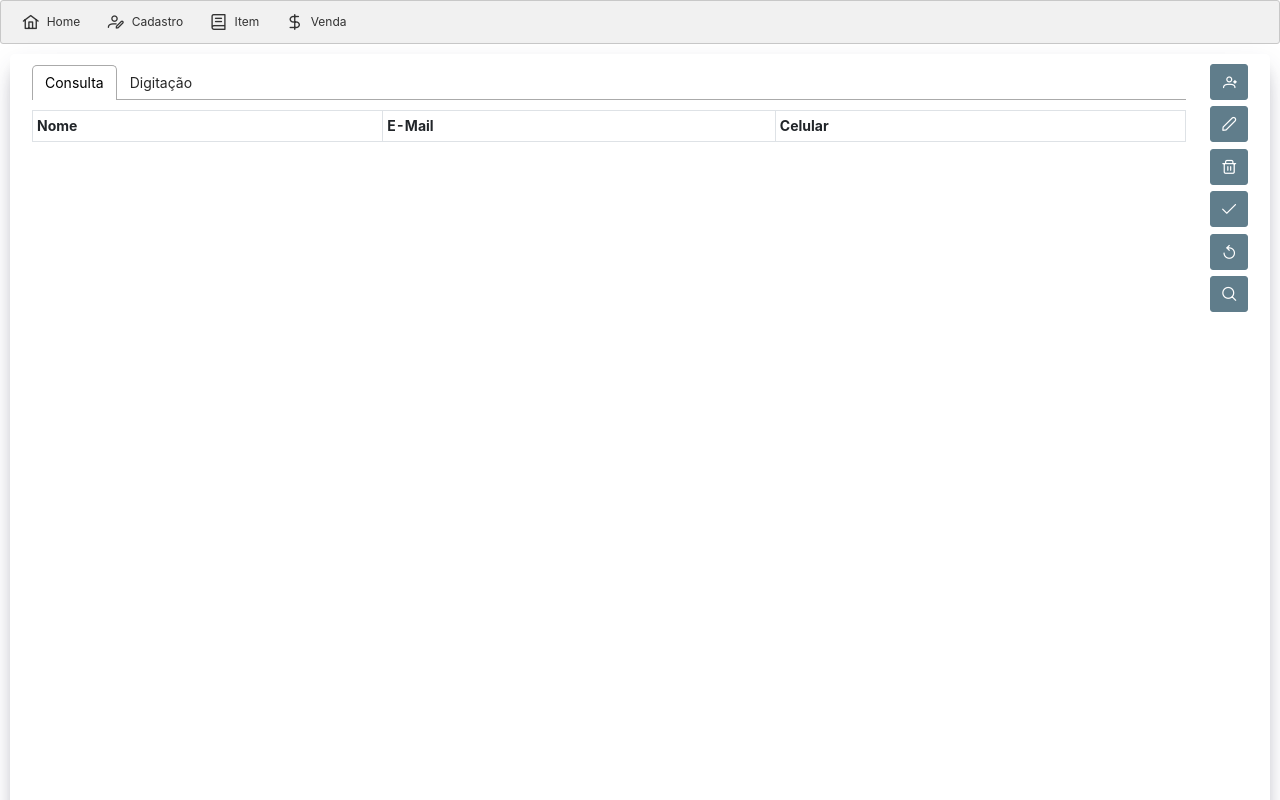
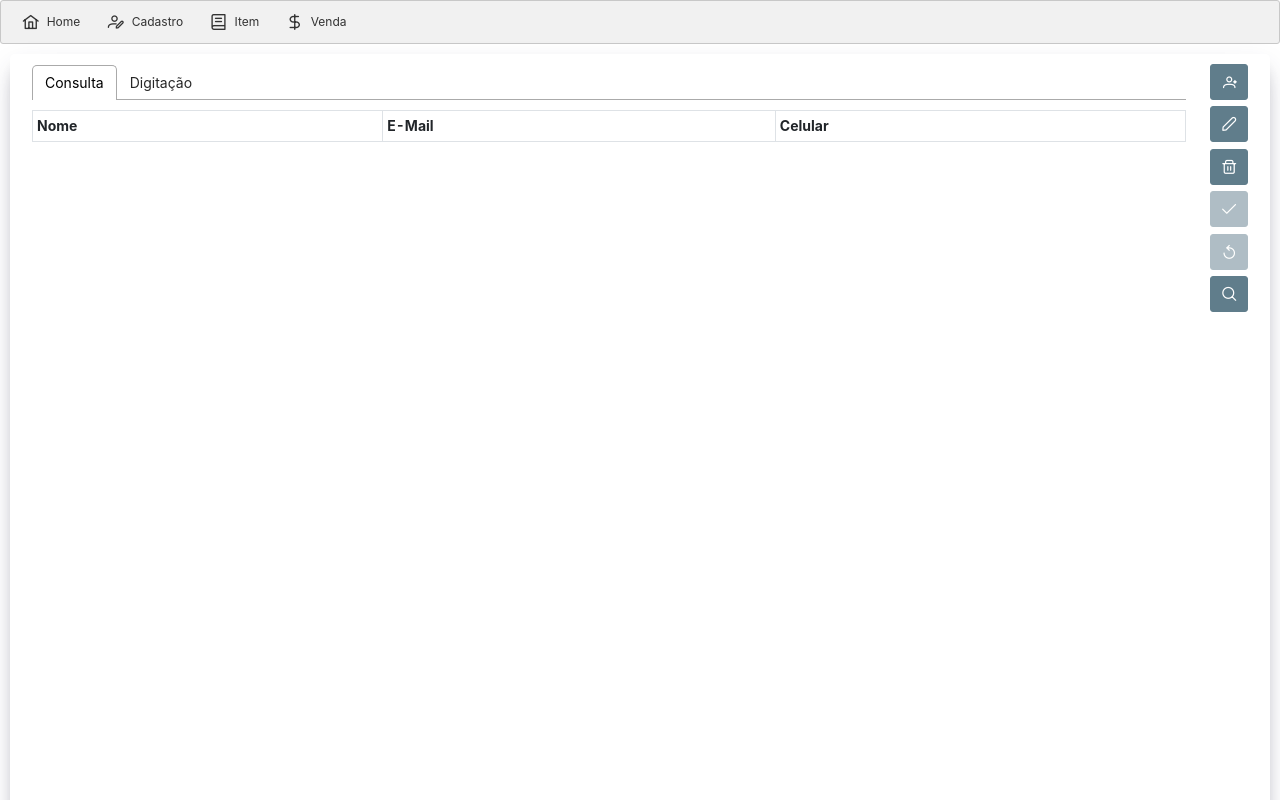
Before and after one commit to hugosilvasbo/js-system, a React (Create React App) app: page /cadastro/pessoa in a window 1280 px wide. Built offline with nearby package versions, Linux system fonts and the light colour scheme.

Commit message:
Organizações e controle dos enables dos components

```diff
--- a/src/components/antdesign/CheckBoxAntd.tsx
+++ b/src/components/antdesign/CheckBoxAntd.tsx
@@ -5,6 +5,7 @@ interface IProps {
     hookFormRegister: any,
     hookFormControl: any,
     caption: string,
+    disabled: boolean,
     id?: any
 }
 
@@ -18,6 +19,7 @@ const CheckBoxAntd = (props: IProps) => (
                     onChange={onChange}
                     ref={{ ...props.hookFormRegister }}
                     id={name}
+                    disabled={props.disabled}
                     checked={value}>{props.caption}</Checkbox>
             )}
         />
--- a/src/components/antdesign/InputPasswordAntd.tsx
+++ b/src/components/antdesign/InputPasswordAntd.tsx
@@ -8,6 +8,7 @@ interface IProps {
     hookFormErrors: any,
     hookFormControl: any,
     caption: string,
+    disabled: boolean,
     id?: any
 }
 
@@ -26,6 +27,7 @@ const InputPassword = (props: IProps) => (
                         onBlur={onBlur}
                         onChange={onChange}
                         value={value}
+                        disabled={props.disabled}
                         placeholder={props.caption}
                     />
                 )}
--- a/src/components/antdesign/InputTextAntd.tsx
+++ b/src/components/antdesign/InputTextAntd.tsx
@@ -7,6 +7,7 @@ interface IProps {
     hookFormErrors: any,
     hookFormControl: any,
     caption: string,
+    disabled: boolean,
     id?: any
 }
 
@@ -26,6 +27,7 @@ const InputText = (props: IProps) => {
                         onBlur={onBlur}
                         onChange={onChange}
                         value={value}
+                        disabled={props.disabled}
                     />
                 )}
             />
--- a/src/components/TableBootstrap.tsx
+++ b/src/components/bootstrap/TableBootstrap.tsx
@@ -1,5 +1,4 @@
 import _ from 'lodash';
-import { useEffect } from 'react';
 import Table from 'react-bootstrap/Table';
 
 interface IDefault {
--- a/src/components/FrameCadButtons.tsx
+++ b/src/components/mine/FrameCadButtons.tsx
@@ -10,7 +10,8 @@ interface IProps {
         formControl?: string
     }
     onClickCancel?: any,
-    onClickSearch?: any
+    onClickSearch?: any,
+    inEdition: boolean
 }
 
 const FrameCadButtons = (props: IProps) => {
@@ -54,6 +55,22 @@ const FrameCadButtons = (props: IProps) => {
         }
     ]
 
+    function disableControl(key: string) {
+        let disable;
+        switch (key) {
+            case "new_button":
+            case "edit_button":
+            case "delete_button":
+            case "search_button":
+                disable = props.inEdition;
+                break;
+            default:
+                disable = !props.inEdition;
+                break;
+        }
+        return disable;
+    }
+
     return (
         <Container>
             {
@@ -67,13 +84,15 @@ const FrameCadButtons = (props: IProps) => {
                                 key={b.key}
                                 form={b.formcontrol}
                                 style={{ marginBottom: '0.4rem' }}
-                                onClick={() => b.onClick()} />
+                                onClick={() => b.onClick()}
+                                disabled={disableControl(b.key)}
+                            />
                         </Row>
                         : ''
                 })
             }
 
-        </Container>
+        </Container >
     )
 }
 
--- a/src/pages/cadastro/Pessoa.tsx
+++ b/src/pages/cadastro/Pessoa.tsx
@@ -10,9 +10,9 @@ import constantes from '../../assets/jsConstantes.json';
 import CheckBoxAntd from '../../components/antdesign/CheckBoxAntd';
 import InputPassword from '../../components/antdesign/InputPasswordAntd';
 import InputText from '../../components/antdesign/InputTextAntd';
-import ConfirmDialogPrime from '../../components/ConfirmDialogPrime';
-import FrameCadButtons from '../../components/FrameCadButtons';
-import TableBootstrap from '../../components/TableBootstrap';
+import ConfirmDialogPrime from '../../components/primereact/ConfirmDialogPrime';
+import FrameCadButtons from '../../components/mine/FrameCadButtons';
+import TableBootstrap from '../../components/bootstrap/TableBootstrap';
 import '../../style/vars.scss';
 
 const Pessoa = () => {
@@ -31,6 +31,7 @@ const Pessoa = () => {
     const [data, setData] = useState({});
     const [dialogDelete, setDialogDelete] = useState(false);
     const [deletePerson, setDeletePerson] = useState(false);
+    const [inEdition, setInEdition] = useState(false)
 
     useEffect(() => {
         if (deletePerson) {
@@ -48,6 +49,7 @@ const Pessoa = () => {
     }, [deletePerson])
 
     const onClickNew = () => {
+        setInEdition(true)
         reset();
     }
 
@@ -72,6 +74,8 @@ const Pessoa = () => {
             toast.success(res.data.message)
         } catch (error) {
             toast.error('' + error);
+        } finally {
+            setInEdition(false)
         }
     }
 
@@ -102,7 +106,7 @@ const Pessoa = () => {
                                 hookFormErrors={errors}
                                 hookFormRegister={{ ...register('name', { required: 'Nome é obrigatório!' }) }}
                                 id={'name'}
-
+                                disabled={!inEdition}
                             />
                         </Col>
                         <Col>
@@ -112,6 +116,7 @@ const Pessoa = () => {
                                 hookFormErrors={errors}
                                 hookFormRegister={{ ...register('email') }}
                                 id={'email'}
+                                disabled={!inEdition}
                             />
                         </Col>
                     </Row>
@@ -123,6 +128,7 @@ const Pessoa = () => {
                                 hookFormErrors={errors}
                                 hookFormRegister={{ ...register('telephone') }}
                                 id={'telephone'}
+                                disabled={!inEdition}
                             />
                         </Col>
                         <Col>
@@ -132,6 +138,7 @@ const Pessoa = () => {
                                 hookFormControl={control}
                                 hookFormErrors={errors}
                                 hookFormRegister={{ ...register('cellphone') }}
+                                disabled={!inEdition}
                             />
                         </Col>
                     </Row>
@@ -142,6 +149,7 @@ const Pessoa = () => {
                                 id={'user'}
                                 hookFormControl={control}
                                 hookFormErrors={errors}
+                                disabled={!inEdition}
                                 hookFormRegister={{ ...register('user', { required: 'Usuário é obrigatório!' }) }}
                             />
                         </Col>
@@ -149,6 +157,7 @@ const Pessoa = () => {
                             <InputPassword
                                 caption='Senha'
                                 id={'password'}
+                                disabled={!inEdition}
                                 hookFormControl={control}
                                 hookFormErrors={errors}
                                 hookFormRegister={{ ...register('password', { required: 'Senha é obrigatória!' }) }}
@@ -161,6 +170,7 @@ const Pessoa = () => {
                                 caption='Restaurar acesso'
                                 id={'password_reseted'}
                                 hookFormControl={control}
+                                disabled={!inEdition}
                                 hookFormRegister={{ ...register('password_reseted') }}
                             />
                         </Col>
@@ -192,11 +202,12 @@ const Pessoa = () => {
                     <Col md="auto">
                         <FrameCadButtons
                             onClickNew={() => onClickNew()}
-                            onClickEdit={() => console.log('Desenvolver...')}
-                            onClickSave={{ onClick: () => console.log('Save clicked'), formControl: 'formdigitacao' }}
+                            onClickEdit={() => setInEdition(true)}
+                            onClickSave={{ onClick: () => console.log('Event submit'), formControl: 'formdigitacao' }}
                             onClickDelete={() => onClickDelete()}
-                            onClickCancel={() => console.log('Desenvolver...')}
+                            onClickCancel={() => setInEdition(false)}
                             onClickSearch={() => onClickSearch()}
+                            inEdition={inEdition}
                         />
                     </Col>
                 </Row>
```
Also changed, not shown: src/components/primereact/ConfirmDialogPrime.tsx (renamed from src/components/ConfirmDialogPrime.tsx).
